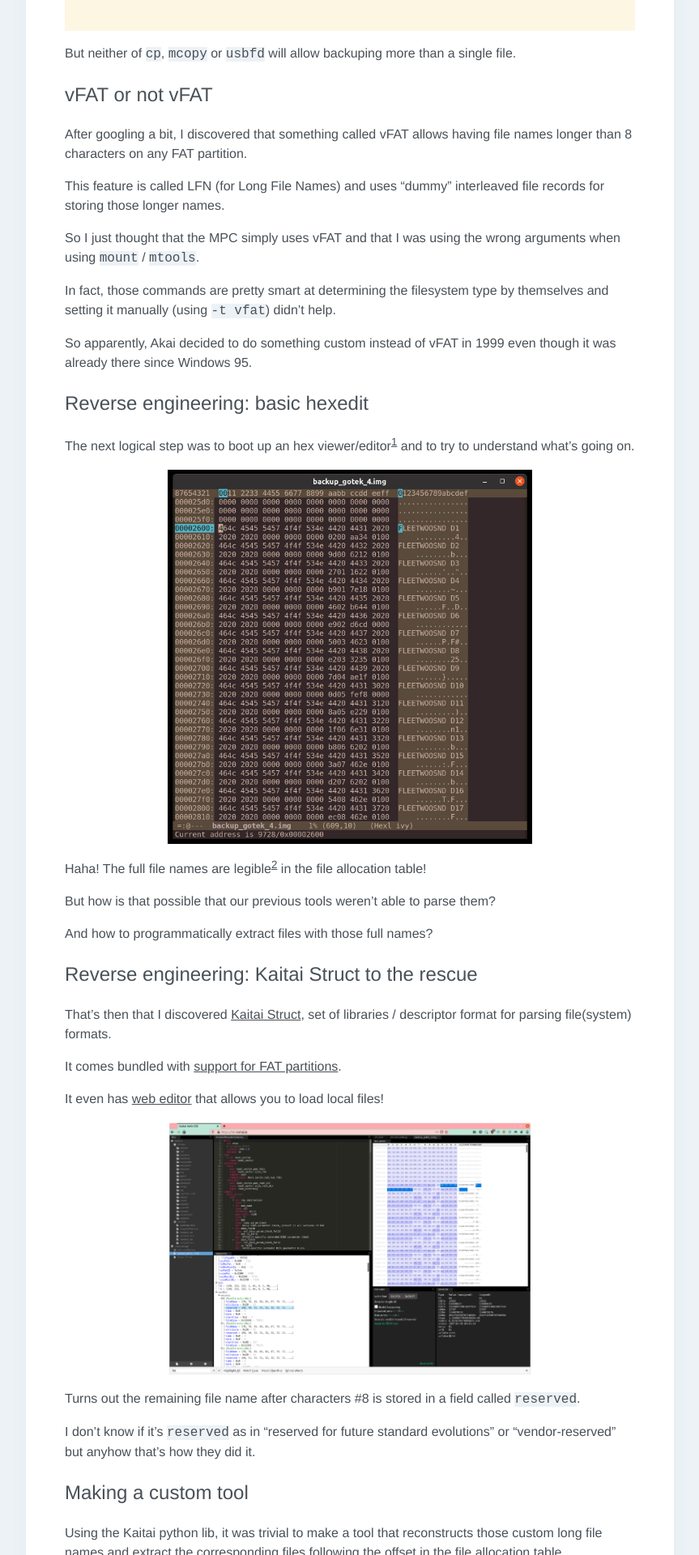
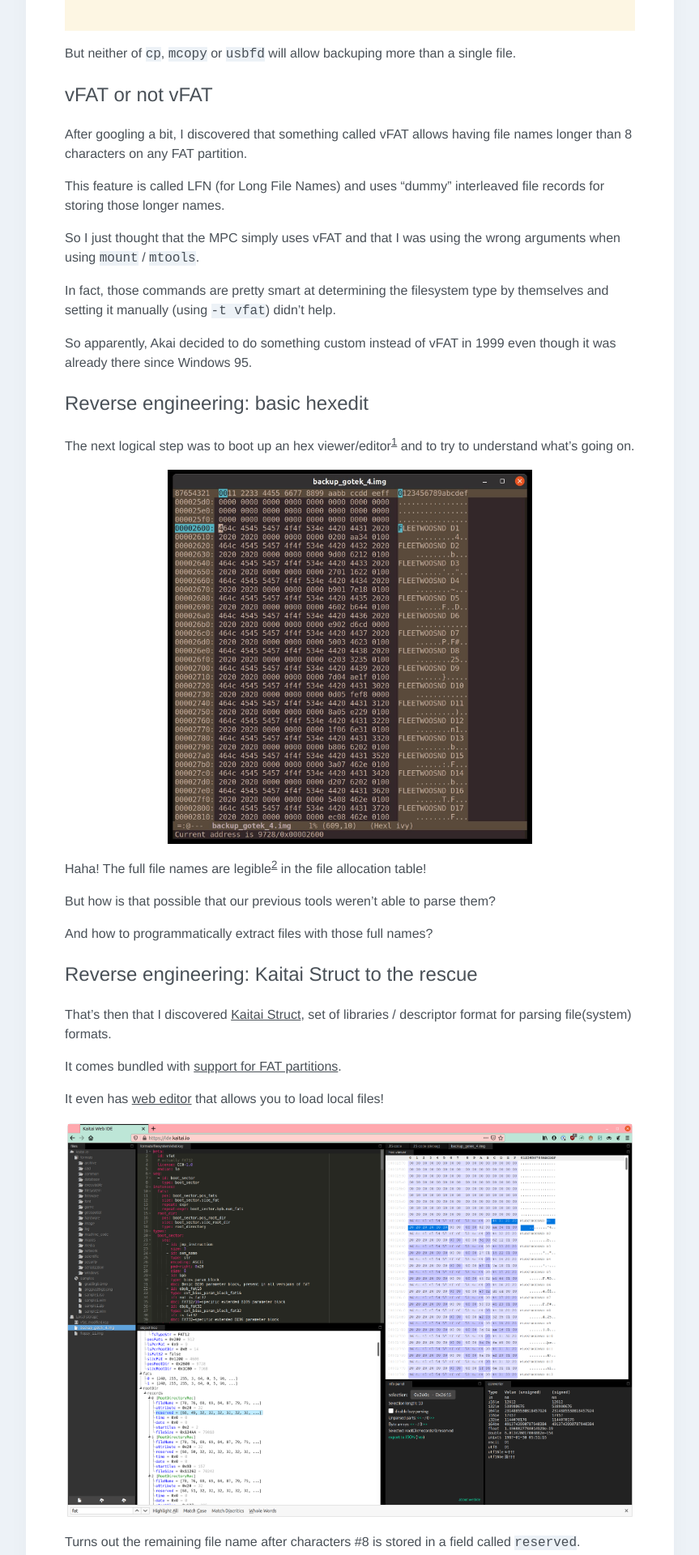
Before and after one commit to p3r7/blog, a Jekyll site: the page built from _posts/2021-04-11-mpc-2000-floppy-format.md, in a window 1280 px wide. Shown: the part 4480-6400 px from the top of the page at 81% size, without its empty margins (208-1071 px from the left). Built offline with Jekyll 4.4.1, drawn with Linux system fonts in a browser that asks for light colours; some web fonts are replaced.

Commit message:
Expand screenshot

```diff
--- a/_posts/2021-04-11-mpc-2000-floppy-format.md
+++ b/_posts/2021-04-11-mpc-2000-floppy-format.md
@@ -195,7 +195,7 @@ It comes bundled with [support for FAT partitions](https://formats.kaitai.io/vfa
 
 It even has [web editor](https://ide.kaitai.io/) that allows you to load local files!
 
-![mpc2k_gotek_kaitai](/assets/img/mpc2k_gotek_kaitai.png){:style="max-width: 450px"}
+![mpc2k_gotek_kaitai](/assets/img/mpc2k_gotek_kaitai.png)
 
 Turns out the remaining file name after characters #8 is stored in a field called `reserved`.
 
```
